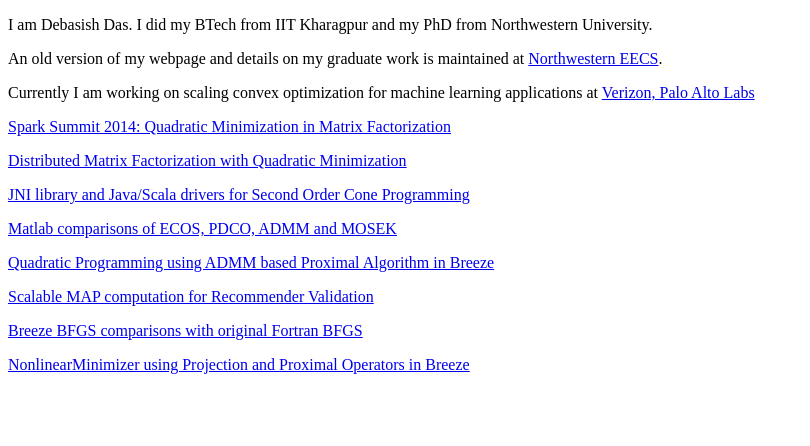
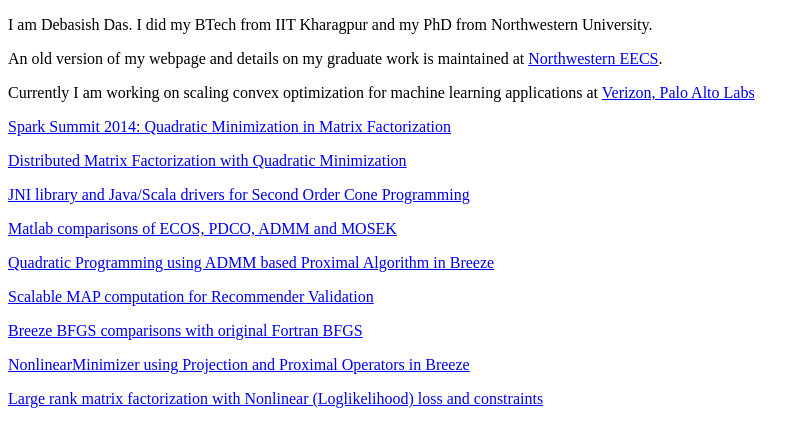
Before and after one commit to debasish83/debasish83.github.io, a plain HTML site: page index.html in a window 1280 px wide. Shown: the whole page, without its empty margins (0-810 px from the left). Drawn offline with Linux system fonts and the light colour scheme.

Commit message:
ongoing work on large rank matrix factorization

```diff
--- a/index.html
+++ b/index.html
@@ -50,5 +50,11 @@
       <a href="https://github.com/scalanlp/breeze/pull/364">NonlinearMinimizer
         using Projection and Proximal Operators in Breeze</a>
     <p>
+
+    <p>
+      <a href="https://issues.apache.org/jira/browse/SPARK-6323">Large rank
+      matrix factorization with Nonlinear (Loglikelihood) loss and
+      constraints</a>
+    <p>
   </body>
 </html>
```
